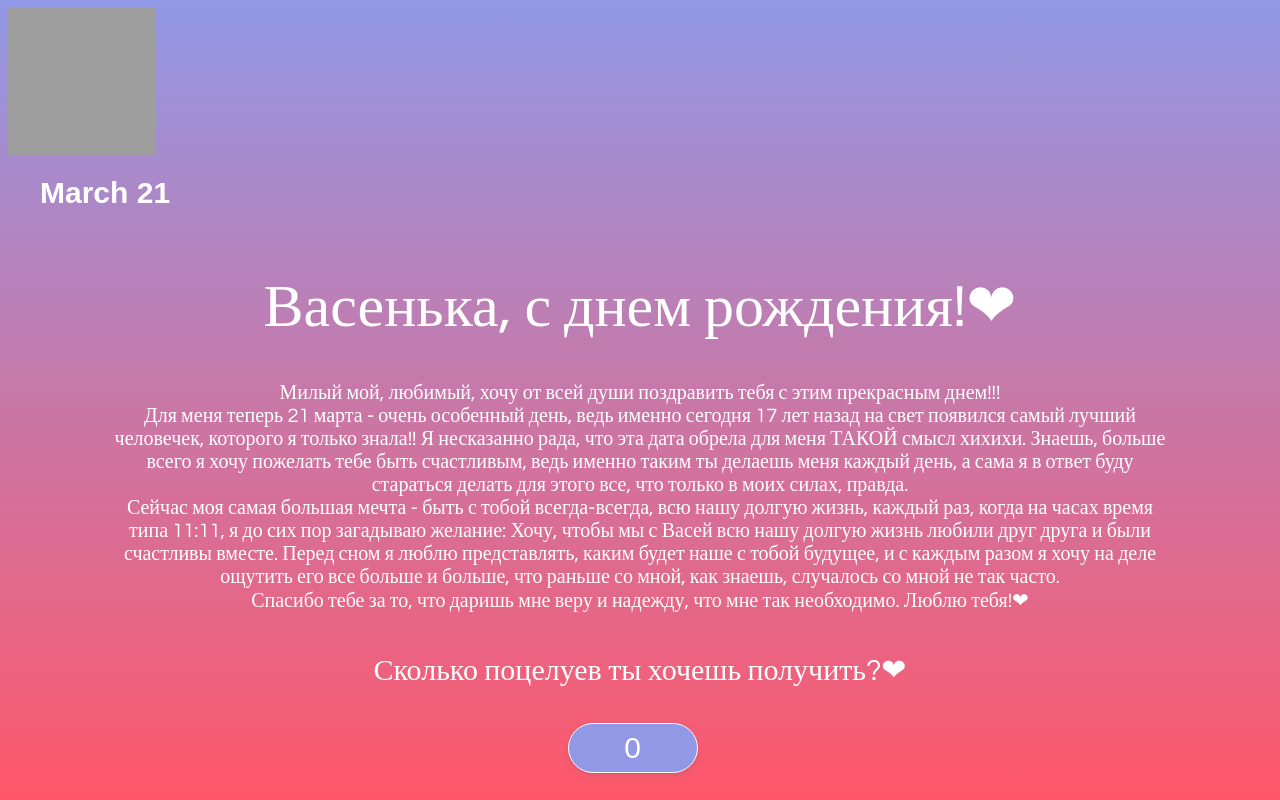
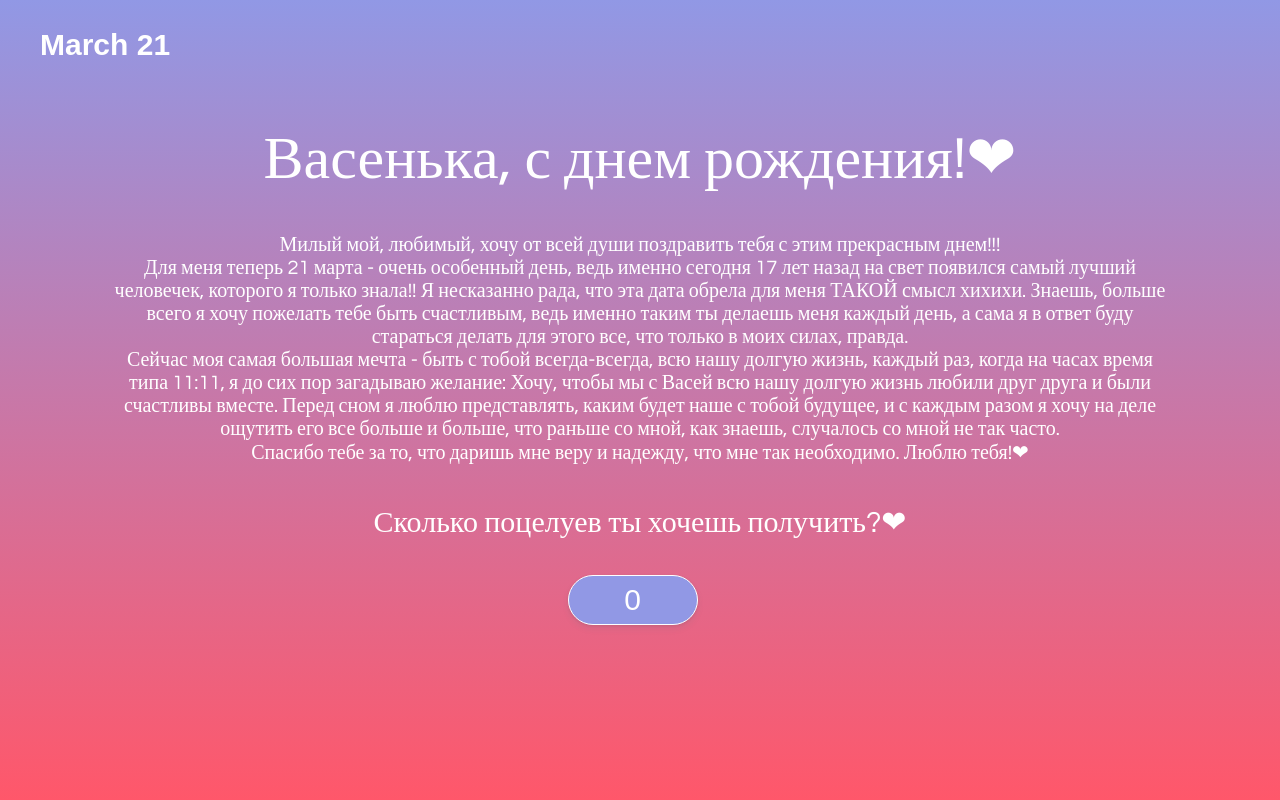
Before and after one commit to fetrias/Happy-Bd, a plain HTML site: page index.html in a window 1280 px wide. Drawn offline with Linux system fonts and the light colour scheme; grey boxes are pictures that could not be loaded.

Commit message:
Update index.html

```diff
--- a/index.html
+++ b/index.html
@@ -4,7 +4,6 @@
 	<meta charset="utf-8">
 	<meta name="viewport" content="width=device-width, initial-scale=1">
 	<link rel="stylesheet" type="text/css" href="./css/style.css">
-        <a href="http://qrcoder.ru" target="_blank"><img src="http://qrcoder.ru/code/?https%3A%2F%2Ffetrias.github.io%2FHappy-Bd%2F&4&0" width="148" height="148" border="0" title="QR код"></a>
 	<title>HB</title>
 </head>
 <body>
```
